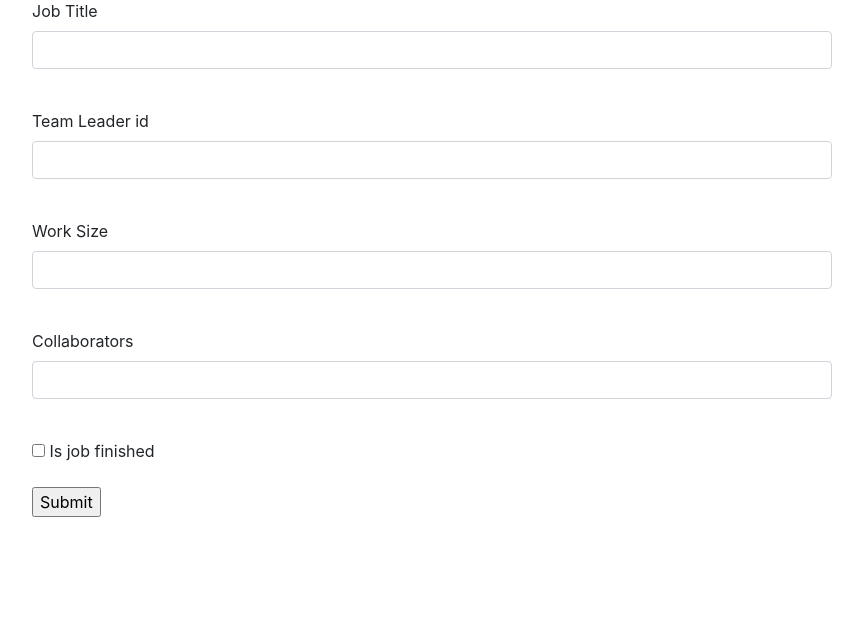
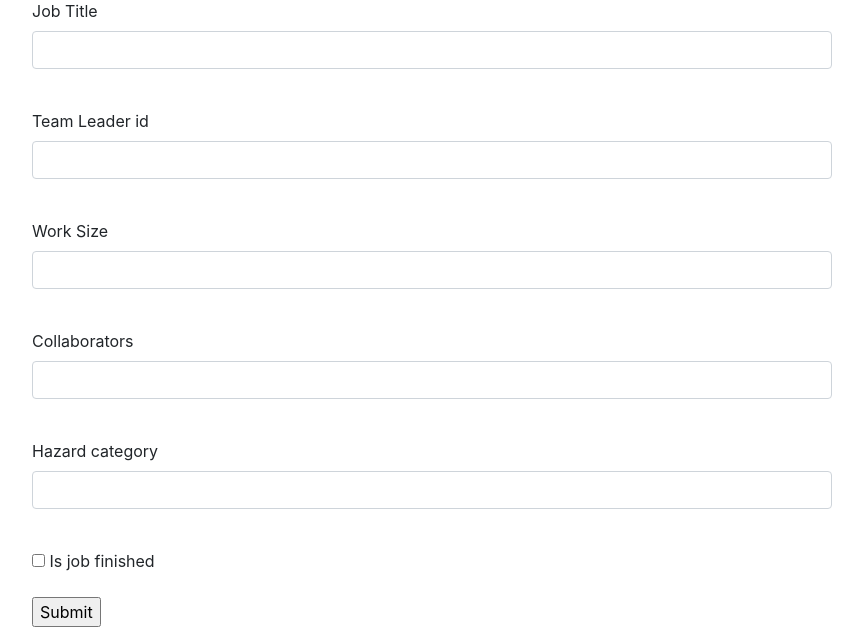
Before and after one commit to BalduwinIV/flask_sqlalchemy_mars_form, a Flask app: template templates/add_job.html in a window 1280 px wide. Shown: the part 204-847 px from the top of the page, without its empty margins (208-1071 px from the left). Before the commit the page ends 721 px from the top, so only its background shows below. Run offline with Flask 2, Linux system fonts and the light colour scheme; the template is opened without the code that fills it: values that come from a table or form of the project are taken from there, others are empty; some libraries are stand-ins or nearby versions.

Commit message:
version 2.0

```diff
--- a/data/users.py
+++ b/data/users.py
@@ -38,6 +38,7 @@ class Jobs(SqlAlchemyBase):
     job = sqlalchemy.Column(sqlalchemy.String, nullable=True)
     work_size = sqlalchemy.Column(sqlalchemy.Integer)
     collaborators = sqlalchemy.Column(sqlalchemy.String)
+    hazard_category = sqlalchemy.Column(sqlalchemy.Integer)
     start_date = sqlalchemy.Column(sqlalchemy.DateTime, default=datetime.datetime.now)
     end_date = sqlalchemy.Column(sqlalchemy.DateTime)
     is_finished = sqlalchemy.Column(sqlalchemy.Boolean)
--- a/main.py
+++ b/main.py
@@ -32,18 +32,12 @@ class LoginForm(FlaskForm):
     submit = SubmitField("Enter")
 
 
-class AddNews(FlaskForm):
-    title = StringField("Title", validators=[DataRequired()])
-    content = TextAreaField("Content", validators=[DataRequired()])
-    is_private = BooleanField("Is it private?", validators=[DataRequired()])
-    submit = SubmitField("Submit")
-
-
 class AddJob(FlaskForm):
     title = StringField("Job Title", validators=[DataRequired()])
     team_leader = StringField("Team Leader id", validators=[DataRequired()])
     work_size = StringField("Work Size", validators=[DataRequired()])
     collaborators = StringField("Collaborators", validators=[DataRequired()])
+    hazard_category = StringField("Hazard category", validators=[DataRequired()])
     is_finished = BooleanField("Is job finished")
     submit = SubmitField("Submit")
 
@@ -125,6 +119,7 @@ def add_job():
                 job=form.title.data,
                 work_size=int(form.work_size.data),
                 collaborators=form.collaborators.data,
+                hazard_category=int(form.hazard_category.data),
                 is_finished=form.is_finished.data
             )
             session.add(job)
@@ -149,6 +144,7 @@ def edit_job(id):
             form.team_leader.data = jobs.team_leader
             form.work_size.data = jobs.work_size
             form.collaborators.data = jobs.collaborators
+            form.hazard_category.data = jobs.hazard_category
             form.is_finished.data = jobs.is_finished
         else:
             abort(404)
@@ -161,6 +157,7 @@ def edit_job(id):
             jobs.team_leader = form.team_leader.data
             jobs.work_size = form.work_size.data
             jobs.collaborators = form.collaborators.data
+            jobs.hazard_category = int(form.hazard_category.data)
             jobs.is_finished = form.is_finished.data
             session.commit()
             return redirect('/')
--- a/static/css/style.css
+++ b/static/css/style.css
@@ -1,13 +1,13 @@
 th {
     background-color: #dddddd;
-    min-width: 160px;
+    min-width: 140px;
     max-width: 500px;
     text-align: center;
 }
 
 td {
     background-color: #eeeeff;
-    min-width: 160px;
+    min-width: 140px;
     max-width: 500px;
     text-align: center;
 }
--- a/templates/add_job.html
+++ b/templates/add_job.html
@@ -41,6 +41,15 @@
             </div>
         {% endfor %}
     </p>
+    <p>
+        {{ form.hazard_category.label }}
+        {{ form.hazard_category(class="form-control") }}<br>
+        {% for error in form.hazard_category.errors %}
+            <div class="alert alert-danger" role="alert">
+                {{ error }}
+            </div>
+        {% endfor %}
+    </p>
     <p>{{ form.is_finished() }} {{ form.is_finished.label }}</p>
     <p>{{ form.submit(type="submit", class="bth bth-primary") }}</p>
     <div>{{ message }}</div>
--- a/templates/index.html
+++ b/templates/index.html
@@ -14,6 +14,7 @@
             <th>Team leader</th>
             <th>Duration</th>
             <th>List of collaborations</th>
+            <th>Hazard category</th>
             <th>Is finished</th>
         </tr>
         <tr>
@@ -21,6 +22,7 @@
             <td>{{ users[item.team_leader - 1] }}</td>
             <td>{{ item.work_size }} hours</td>
             <td>{{ item.collaborators }}</td>
+            <td class="background-color: #eeeeff;min-width: 100px;text-align: center">{{ item.hazard_category }}</td>
             {% if item.is_finished %}
             <td style="text-align: center;background-color: #eeeeff">Is finished</td>
             {% else %}
```
Also changed, not shown: templates/edit_job.html (+9 -0 lines), db/jobs.sqlite.
